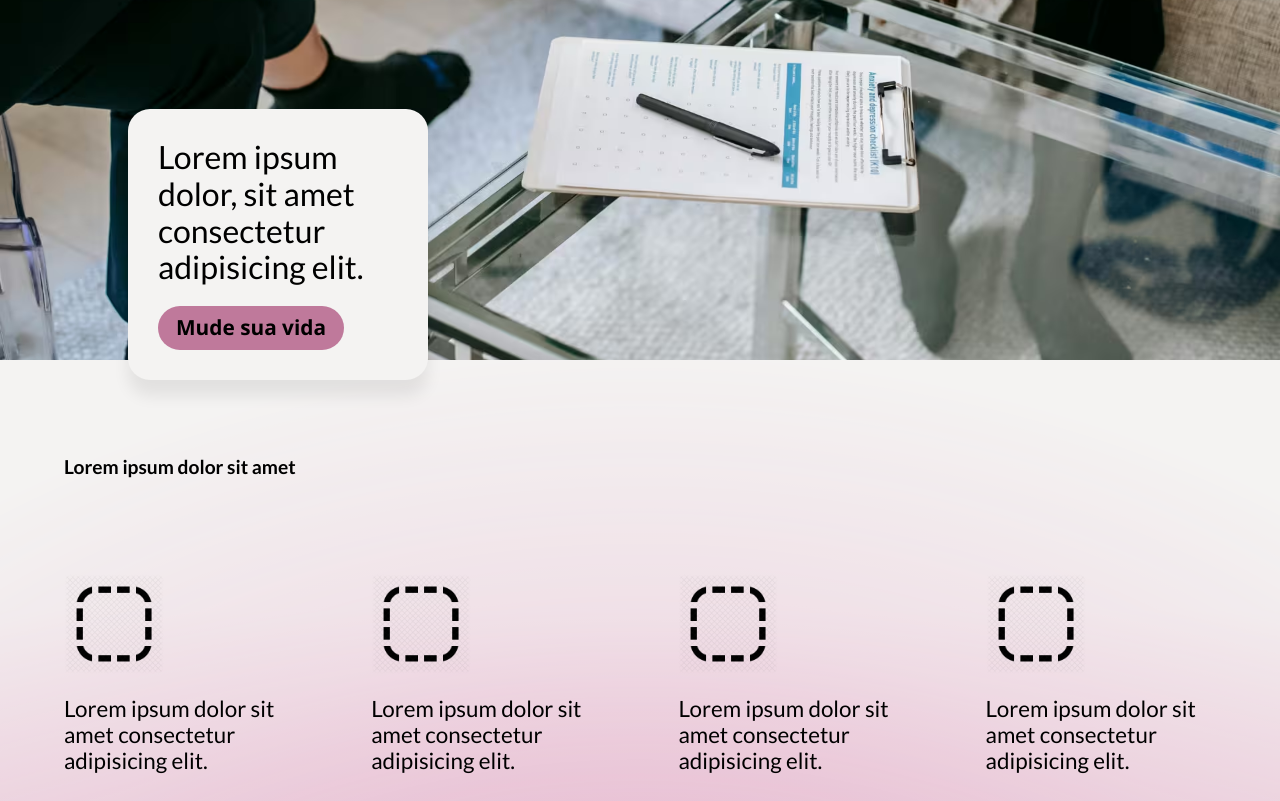
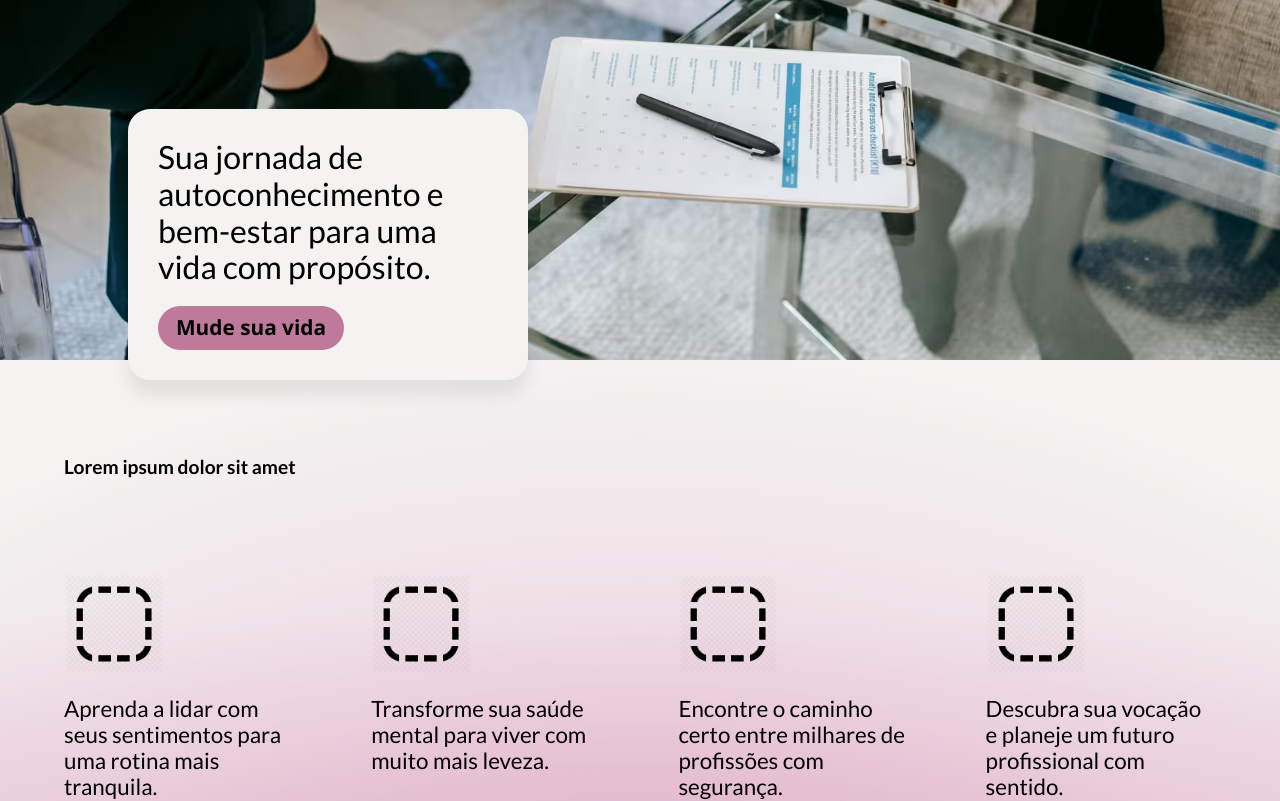
Before and after one commit to gnoatx/MariaAmelia, a React (Vite) app: page / in a window 1280 px wide. Shown: the part 400-1201 px from the top of the page. Built offline with nearby package versions, Linux system fonts and the light colour scheme.

Commit message:
TopBar re-estilizada e refatorizada

```diff
--- a/src/Contact/Contact.tsx
+++ b/src/Contact/Contact.tsx
@@ -10,8 +10,8 @@ export default function Contact({ hideTriggerRef }: Props) {
   return(
     <footer id={VAR.id} className={styles.footer}>
       <div className={styles.footerTop}>
-        <a href="#" ref={hideTriggerRef}>
-          <div className={styles.icon}></div>
+        <a href="#" ref={hideTriggerRef} className={styles.titleContainer}>
+          <h1 className={styles.sectionTitle}>{VAR.sectionTitle}</h1>
         </a>
         <nav className={styles.social}>
           {VAR.social.map((item, i) => (
--- a/src/Contact/styles.module.css
+++ b/src/Contact/styles.module.css
@@ -1,10 +1,5 @@
 .footer {
-    background-image: linear-gradient(
-        in srgb-linear,
-        var(--highlight-pink) 0%,
-        var(--secondary-pink) 4%,
-        var(--bg-offwhite) 7%
-    );
+    background-color: var(--bg-offwhite);
 }
 
 .footerTop {
@@ -15,12 +10,28 @@
     border-bottom: 2px solid #00000033;
 }
 
-.icon {
+.titleContainer {
+    display: flex;
+    justify-content: center;
+    align-items: center;
+}
+
+.sectionTitle {
+    position: relative;
+    font-size: 3rem;
+}
+
+.sectionTitle::before  {
+    content: "";
+    display: inline-block;
+    inset: 0;
     height: 100px;
-    width: 100%;
+    width: 100px;
     background-image: url('../assets/icon-full-colour.avif');
     background-size: contain;
     background-repeat: no-repeat;
+    position: absolute;
+    transform: translateX(-120%) translateY(calc(-50% + 1.5rem));
 }
 
 .social {
@@ -34,6 +45,7 @@
 .social a {
     display: flex;
     flex-direction: row;
+    justify-content: center;
     gap: 5px;
 }
 
--- a/src/Hero/styles.module.css
+++ b/src/Hero/styles.module.css
@@ -16,9 +16,9 @@
     align-items: flex-start;
     margin-left: 10%;
     bottom: -20px;
-    padding: 10px 30px 30px;
+    padding: 10px 30px 30px 30px;
     width: fit-content;
-    max-width: 300px;
+    max-width: 400px;
     background-color: var(--bg-offwhite);
     /* background-image: linear-gradient(
         var(--bg-offwhite) 0%,
@@ -32,6 +32,7 @@
 .title h1 {
     width: fit-content;
     margin: 20px 0;
+    /* hyphens: auto; */
 }
 
 .sentinel {
--- a/src/TopBar/TopBar.tsx
+++ b/src/TopBar/TopBar.tsx
@@ -18,6 +18,7 @@ export default function TopBar({ isScrolled, isAtContact }: Props) {
         ${isScrolled ? styles.scrolled : ''}
         ${isAtContact ? styles.hidden : ''}
       `}>
+        <div className={styles.container}>
           <a href="#">
             <div className={`${styles.logo} light-lato ${isScrolled ? styles.scrolled : ''}`} title={VAR.logoTitle}></div>
           </a>
@@ -27,6 +28,7 @@ export default function TopBar({ isScrolled, isAtContact }: Props) {
             ))}
           </nav>
           <a href={VAR.contactButton.href} className="buttonColor">{VAR.contactButton.text}</a>
+        </div>
       </header>
     </>
   )
--- a/src/TopBar/styles.module.css
+++ b/src/TopBar/styles.module.css
@@ -4,43 +4,70 @@
     width: 100vw;
     height: 0;
     box-shadow: 0 0 100px 50px #000000ff;
-    z-index: 999;
+    z-index: 200;
     opacity: 0;
-    transition: opacity 0.2s;
+    transition: 0.2s;
 }
 
 .shadow:not(.scrolled):not(:has(+ .topBar:hover)) {
     opacity: 1;
-    transition: opacity 0.2s;
+    transition: 0.2s;
 }
 
 .shadow.hidden {
     transform: translateY(-200px);
 }
 
-.topBar {
-    position: fixed;
-    display: flex;
-    flex-direction: row;
-    justify-content: space-around;
-    align-items: center;
-    width: 100vw;
-    z-index: 1000;
-    color: var(--highlight-pink);
+.topBar,
+.topBar::before,
+.logo::before,
+.logo::after {
     transition: 0.2s;
 }
 
-.topBar:hover, .topBar.scrolled {
-    transition: 0.2s;
-    background-color: var(--bg-offwhite);
+.topBar {
+    position: fixed;
+    height: 130px;
+    width: 100vw;
+    z-index: 300;
+    color: var(--highlight-pink);
+}
+
+.topBar:hover,
+.topBar.scrolled {
     color: black;
-    box-shadow:
-        var(--shadow-4),
-        var(--shadow-16);
 }
 
 .topBar.hidden {
     transform: translateY(-200px);
+}
+
+.topBar::before {
+    content: "";
+    position: absolute;
+    inset: 0;
+    z-index: -1;
+    background: url('../assets/topbar.avif') no-repeat bottom center / cover;
+    filter:
+        drop-shadow(var(--shadow-1))
+        drop-shadow(var(--shadow-2))
+        drop-shadow(var(--shadow-4))
+        drop-shadow(var(--shadow-8))
+        drop-shadow(var(--shadow-16));
+    opacity: 0;
+}
+
+.topBar:hover::before,
+.topBar.scrolled::before {
+    opacity: 1;
+}
+
+.container {
+    position: relative;
+    display: flex;
+    justify-content: space-around;
+    align-items: center;
+    height: 100px;
 }
 
 .logo {
@@ -51,22 +78,16 @@
     width: 232px;
 }
 
-.logo::before, .logo::after {
+.logo::before,
+.logo::after {
     content: "";
     position: absolute;
     inset: 0;
     background: no-repeat center / contain;
-    transition: 0.2s;
 }
 
 .logo::before {
     background-image: url('../assets/logo-pink.avif');
-    opacity: 1;
-}
-
-.topBar:hover .logo::before, .logo.scrolled::before  {
-    opacity: 0;
-    transition: 0.2s;
 }
 
 .logo::after {
@@ -74,9 +95,14 @@
     opacity: 0;
 }
 
-.topBar:hover .logo::after, .logo.scrolled::after {
+.topBar:hover .logo::before,
+.topBar.scrolled .logo::before {
+    opacity: 0;
+}
+
+.topBar:hover .logo::after,
+.topBar.scrolled .logo::after {
     opacity: 1;
-    transition: opacity 0.2s;
 }
 
 .nav {
--- a/src/styles.css
+++ b/src/styles.css
@@ -76,14 +76,37 @@ main::before {
     inset: 0;
     position: absolute;
     z-index: -1;
-    background-image: linear-gradient(to bottom, var(--secondary-pink) 0%, var(--highlight-pink) 100%);
-
+    background-image: linear-gradient(to bottom,
+        var(--secondary-pink) 0%,
+        var(--highlight-pink) 50%,
+        var(--highlight-pink) 60%,
+        transparent 100%
+    );
     mask-image:
         radial-gradient(ellipse 90% 800px at 50% 750px, black 0%, black 30%, rgba(0,0,0,0.4) 60%, transparent 95%),
         linear-gradient(to bottom, transparent 0px, transparent 250px, black 750px, black 100%);
     mask-size: 100% 100%;
     mask-position: 0 0;
     mask-repeat: no-repeat;
+}
+
+main::after {
+    content: "";
+    height: 50%;
+    bottom: 0;
+    left: 0;
+    right: 0;
+    position: absolute;
+    z-index: -1;
+    background-image: linear-gradient(to top, var(--secondary-pink) 0%, var(--highlight-pink) 100%);
+    mask-image: radial-gradient(
+        ellipse 150% 100% at 50% -20%,
+        black 80%,
+        transparent 100%
+    );
+    mask-size: 100% 100%;
+    mask-repeat: no-repeat;
+    mask-composite: source-over;
 }
 
 section {
--- a/src/variables.ts
+++ b/src/variables.ts
@@ -21,7 +21,7 @@ export const topBarVariables = {
 }
 
 export const heroVariables = {
-  cardText: 'Lorem ipsum dolor, sit amet consectetur adipisicing elit.',
+  cardText: 'Sua jornada de autoconhecimento e bem-estar para uma vida com propósito.',
   button: {
     href: '#contato',
     text: 'Mude sua vida'
@@ -34,23 +34,23 @@ export const benefitsVariables = {
   itemList: [
     {
       icon: 'placeholder-icon',
-      title: 'Lorem',
-      text: 'Lorem ipsum dolor sit amet consectetur adipisicing elit.'
+      title: 'Equilíbrio emocional',
+      text: 'Aprenda a lidar com seus sentimentos para uma rotina mais tranquila.'
     },
     {
       icon: 'placeholder-icon',
-      title: 'Lorem',
-      text: 'Lorem ipsum dolor sit amet consectetur adipisicing elit.'
+      title: 'Qualidade de vida',
+      text: 'Transforme sua saúde mental para viver com muito mais leveza.'
     },
     {
       icon: 'placeholder-icon',
-      title: 'Lorem',
-      text: 'Lorem ipsum dolor sit amet consectetur adipisicing elit.'
+      title: 'Escolha assertiva',
+      text: 'Encontre o caminho certo entre milhares de profissões com segurança.'
     },
     {
       icon: 'placeholder-icon',
-      title: 'Lorem',
-      text: 'Lorem ipsum dolor sit amet consectetur adipisicing elit.'
+      title: 'Propósito de carreira',
+      text: 'Descubra sua vocação e planeje um futuro profissional com sentido.'
     }
   ],
   button: {
@@ -101,6 +101,7 @@ export const serviceVariables = {
 import { Instagram, Linkedin, Whatsapp } from '@thesvg/react'
 export const contactVariables = {
   id: 'contato',
+  sectionTitle: 'Fale conosco',
   social: [
     {
       name: 'Instagram',
@@ -108,14 +109,14 @@ export const contactVariables = {
       href: 'https://www.instagram.com/mameliaaltobelli/'
     },
     {
+      name: '(11) 99928-2406',
+      icon: Whatsapp,
+      href: 'https://wa.me/+5511999282406'
+    },
+    {
       name: 'LinkedIn',
       icon: Linkedin,
       href: 'https://www.linkedin.com/in/maria-am%C3%A9lia-altobelli-teixeira-pinto-a6148824/'
-    },
-    {
-      name: '(11) 99928-2406',
-      icon: Whatsapp,
-      href: 'https://wa.me/+5511999282406'
     },
   ],
   documents: {
```
Also changed, not shown: src/assets/card.avif (added), src/assets/topbar.avif (added). Lines whose indentation alone changed are shown as unchanged.
